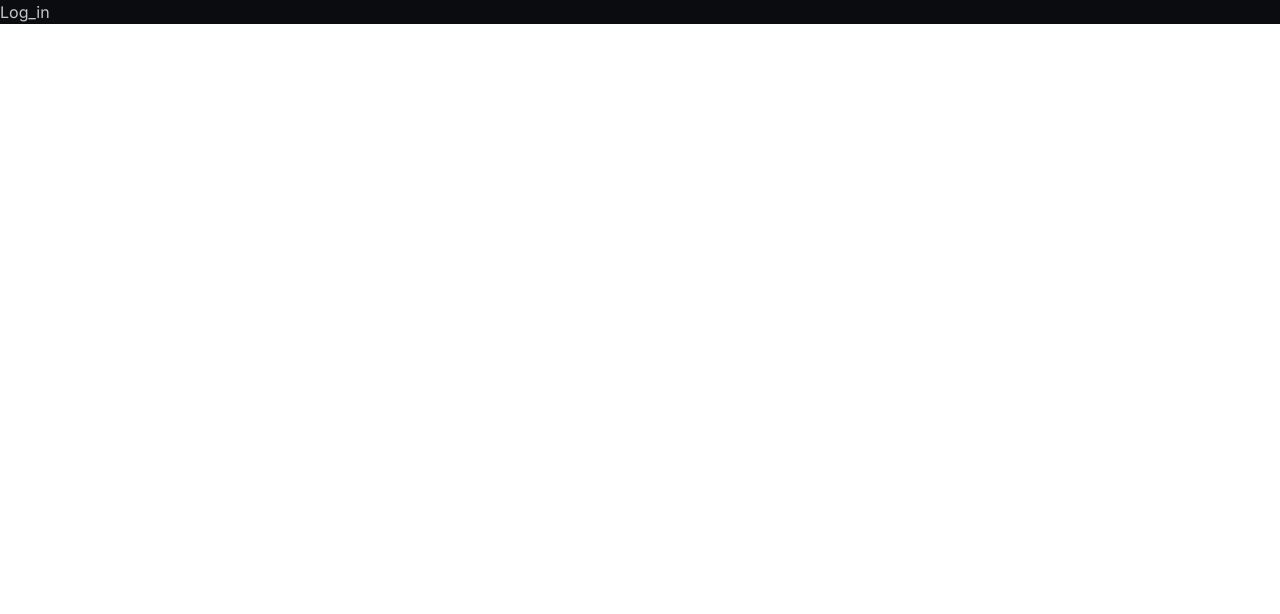
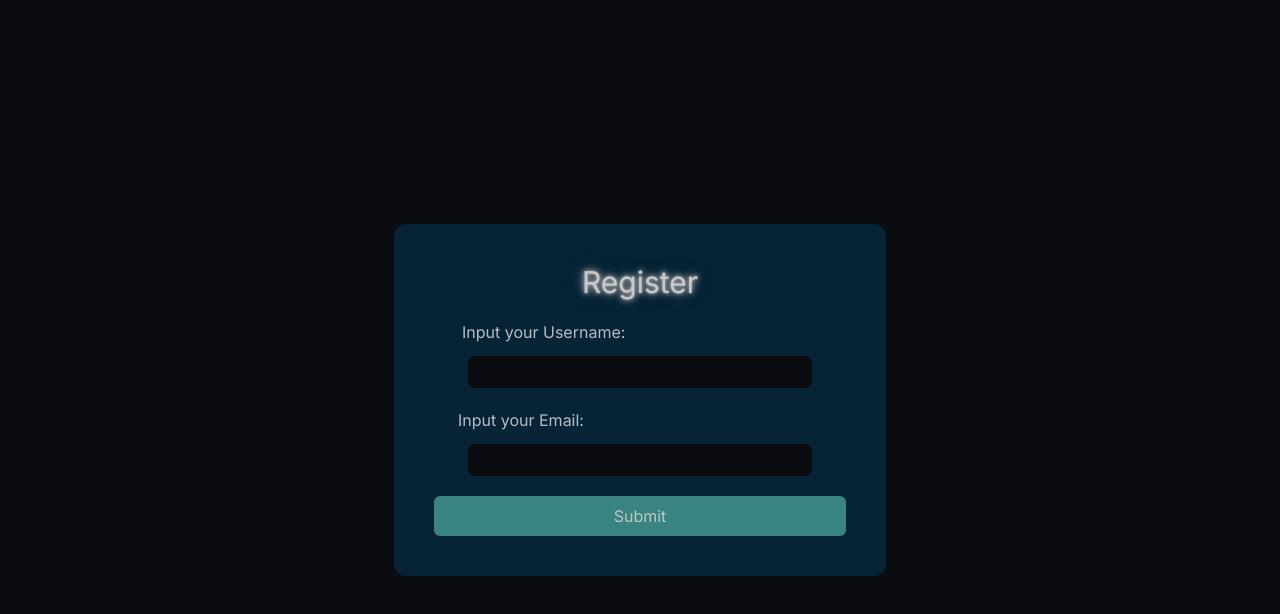
Before and after one commit to Maximus019BG/Azion, a Next.js app in the folder client/azion-f/: page /log-in in a window 1280 px wide. Shown: the top 614 px of the page. Built offline with nearby package versions, Linux system fonts and the light colour scheme.

Commit message:
fix(navbar)

```diff
--- a/client/azion-f/app/globals.css
+++ b/client/azion-f/app/globals.css
@@ -4,10 +4,11 @@
 
 @layer base {
   :root {
-    --foreground: 197, 198, 199;
+    --foreground: 242, 242, 242;
     --background: 11, 12, 16;
     --muted: 115, 115, 115;
-    --accent: 69, 162, 157;
+    --accent: 7, 42, 64;
+    --lightAccent: 69, 162, 157;
   }
 }
 
--- a/client/azion-f/app/log-in/page.tsx
+++ b/client/azion-f/app/log-in/page.tsx
@@ -1,5 +1,5 @@
 "use client";
-import React, {useEffect} from 'react'
+import React, {useEffect, useState} from 'react'
 import axios, {AxiosResponse} from "axios";
 import { apiUrl } from '../api/config';
 
@@ -7,6 +7,7 @@ interface Token {
   refreshToken: string;
   accessToken: string;
 }
+
 
 
 const sessionCheck = (data: any) => {
@@ -34,9 +35,18 @@ const sessionCheck = (data: any) => {
 };
 const Log_in = () => {
 
+    const [name, setName] = useState("");
+    const [email, setEmail] = useState("");
+
+    const handleSubmit = () => {
+        console.log("TI SI")
+    }
+
     useEffect(() => {
         const refreshToken = localStorage.getItem('azionRefreshToken');
         const accessToken = localStorage.getItem('azionAccessToken');
+
+
 
         if (refreshToken && accessToken) {
             const data = { refreshToken, accessToken };
@@ -45,7 +55,37 @@ const Log_in = () => {
     }, []);
 
   return (
-    <div>Log_in</div>
+    <div className="w-screen h-screen bg-background flex flex-col justify-center items-center">
+      <div className="h-fit w-fit bg-accent rounded-xl opacity-80 flex flex-col gap-5 justify-center items-center p-5 md:p-10">
+        <h1 className="text-3xl neon-text">Register</h1>
+        <div className="w-full flex flex-col justify-center items-center gap-3">
+          <p className="text-slate-200 w-96 flex flex-col justify-center items-start ml-7">
+            Input your Username:
+          </p>
+          <input
+            onChange={(e) => setName(e.target.value)}
+            type="text"
+            className=" bg-background opacity-100 w-full md:w-10/12 p-1 rounded-md"
+          />
+        </div>
+        <div className="w-full flex flex-col justify-center items-center gap-3">
+          <p className="text-slate-200 w-full flex flex-col justify-center items-start ml-4 md:ml-8 lg:ml-12">
+            Input your Email:
+          </p>
+          <input
+            onChange={(e) => setEmail(e.target.value)}
+            type="email"
+            className=" bg-background opacity-100 w-full md:w-10/12 p-1 rounded-md"
+          />
+        </div>
+        <button
+          onClick={handleSubmit}
+          className="bg-lightAccent w-full text-foreground px-4 py-2 rounded-md"
+        >
+          Submit
+        </button>
+      </div>
+    </div>
   )
 }
 
--- a/client/azion-f/app/organizations/page.tsx
+++ b/client/azion-f/app/organizations/page.tsx
@@ -47,7 +47,7 @@ const Home = () => {
     else if(!accessToken && !refreshToken) {
         window.location.href = '/log-in';
     }
-  }, []); // Empty dependency array to run only once on component mount
+  }, []);
 
   return (
     <div className="neon-text h-screen w-screen bg-black overflow-x-hidden">
--- a/client/azion-f/app/page.tsx
+++ b/client/azion-f/app/page.tsx
@@ -1,6 +1,7 @@
 "use client";
 import { motion } from "framer-motion";
 import Image from "next/image";
+import Link from "next/link";
 import Navbar from "./components/Navbar";
 import { Commissioner, Poppins } from "next/font/google";
 import background from "../public/background1.png";
@@ -57,6 +58,7 @@ const Home = () => {
       setButtonText2("Log in");
     }
   }, []);
+
   return (
     <div className="h-screen w-full overflow-x-hidden">
       <div>
@@ -91,6 +93,7 @@ const Home = () => {
             transition={{ duration: 0.6, delay: 0.6 }}
             className="flex flex-col sm:flex-row justify-start items-start gap-4 md:gap-8 mt-8 md:mt-12 lg:mt-16 w-full"
           >
+            <Link href="/register">
               <motion.button
                 whileHover={{ scale: 1.05 }}
                 whileTap={{ scale: 0.95 }}
@@ -98,6 +101,7 @@ const Home = () => {
               >
                 {ButtonText1}
               </motion.button>
+            </Link>
             <motion.button
               whileHover={{ scale: 1.05 }}
               whileTap={{ scale: 0.95 }}
--- a/client/azion-f/app/register/page.tsx
+++ b/client/azion-f/app/register/page.tsx
@@ -1,6 +1,7 @@
 "use client";
-import React, {useEffect, useState} from "react";
+import React, { useEffect, useState } from "react";
 import axios, { AxiosResponse } from "axios";
+import { apiUrl } from "../api/config";
 
 interface Token {
   refreshToken: string;
@@ -9,18 +10,17 @@ interface Token {
 
 const AxiosFunction = (data: any) => {
   axios
-    .post("http://localhost:8080/api/auth/register", data, {
+    .post(`${apiUrl}/auth/register`, data, {
       headers: {
-        'Content-Type': 'application/json'
-      }
+        "Content-Type": "application/json",
+      },
     })
     .then(function (response: AxiosResponse) {
       const accessToken = response.data.accessToken;
       const refreshToken = response.data.refreshToken;
-      window.location.href = '/organizations';
-      localStorage.setItem('azionAccessToken', accessToken);
-      localStorage.setItem('azionRefreshToken', refreshToken);
-
+      window.location.href = "/organizations";
+      localStorage.setItem("azionAccessToken", accessToken);
+      localStorage.setItem("azionRefreshToken", refreshToken);
     })
     .catch(function (error: any) {
       console.log(error.response ? error.response : error);
@@ -28,59 +28,51 @@ const AxiosFunction = (data: any) => {
 };
 
 const SessionCheck = () => {
-
-    const refreshToken: string|null = localStorage.getItem('azionRefreshToken');
-    const accessToken: string|null = localStorage.getItem('azionAccessToken');
-
+  const refreshToken: string | null = localStorage.getItem("azionRefreshToken");
+  const accessToken: string | null = localStorage.getItem("azionAccessToken");
 
   const data: Token = {
-    refreshToken: refreshToken ? refreshToken : '',
-    accessToken: accessToken ? accessToken : ''
+    refreshToken: refreshToken ? refreshToken : "",
+    accessToken: accessToken ? accessToken : "",
   };
   axios
-      .post("http://localhost:8080/api/token/session/check", data, {
+    .post(`${apiUrl}/token/session/check`, data, {
       headers: {
-          'Content-Type': 'application/json'
-        }
+        "Content-Type": "application/json",
+      },
     })
     .then(function (response: AxiosResponse) {
       const message = response.data.message;
 
-        if(message === 'newAccessToken generated') {
+      if (message === "newAccessToken generated") {
         const accessToken = response.data.accessToken;
 
-          localStorage.setItem('azionAccessToken', accessToken);
-          window.location.href = '/organizations';
+        localStorage.setItem("azionAccessToken", accessToken);
+        window.location.href = "/organizations";
+      } else if (message === "success") {
+        window.location.href = "/organizations";
+      } else if (message === "sessionCheck failed") {
+        localStorage.removeItem("azionAccessToken");
+        localStorage.removeItem("azionRefreshToken");
+      } else {
+        localStorage.removeItem("azionAccessToken");
+        localStorage.removeItem("azionRefreshToken");
       }
-        else if(message === 'success') {
-          window.location.href = '/organizations';
-        }
-        else if(message === 'sessionCheck failed'){
-          localStorage.removeItem('azionAccessToken')
-          localStorage.removeItem('azionRefreshToken')
-        }
-        else{
-          localStorage.removeItem('azionAccessToken')
-          localStorage.removeItem('azionRefreshToken')
-        }
-
     })
     .catch(function (error: any) {
       // console.log(error.response ? error.response : error);
       if (error.response) {
         const message = error.response.data.message;
 
-          if(message === 'sessionCheck failed'){
-            localStorage.removeItem('azionAccessToken')
-            localStorage.removeItem('azionRefreshToken')
+        if (message === "sessionCheck failed") {
+          localStorage.removeItem("azionAccessToken");
+          localStorage.removeItem("azionRefreshToken");
+        } else {
+          localStorage.removeItem("azionAccessToken");
+          localStorage.removeItem("azionRefreshToken");
         }
-          else{
-            localStorage.removeItem('azionAccessToken')
-            localStorage.removeItem('azionRefreshToken')
-          }
-        }
-        else {
-          console.log('An error occurred, but no server response was received.');
+      } else {
+        console.log("An error occurred, but no server response was received.");
       }
     });
 };
@@ -89,14 +81,14 @@ const Sign_up = () => {
   const [email, setEmail] = useState("");
   const [age, setAge] = useState("");
   const [password, setPassword] = useState("");
-  const [role, setRole] =  useState("");
+  const [password2, setPassword2] = useState("");
+  const [role, setRole] = useState("");
   const [mfaEnabled, setMfaEnabled] = useState(false);
 
   //NEEDS useEffect
   useEffect(() => {
     SessionCheck();
   });
-
 
   const handleSubmit = () => {
     const parsedDate = new Date(age);
@@ -106,24 +98,45 @@ const handleSubmit = () => {
       email,
       age,
       password,
-    role: "TestUser",
-    mfaEnabled: true
+      role: "none",
+      mfaEnabled: true,
     };
 
+    if (password === password2) {
       AxiosFunction(userData);
+    } else {
+      return (
+        <div role="alert" className="alert">
+          <svg
+            xmlns="http://www.w3.org/2000/svg"
+            fill="none"
+            viewBox="0 0 24 24"
+            className="stroke-info h-6 w-6 shrink-0"
+          >
+            <path
+              strokeLinecap="round"
+              strokeLinejoin="round"
+              strokeWidth="2"
+              d="M13 16h-1v-4h-1m1-4h.01M21 12a9 9 0 11-18 0 9 9 0 0118 0z"
+            ></path>
+          </svg>
+          <span>The passowrd does not match</span>
+        </div>
+      );
+    }
   };
   return (
-    <div className="w-screen h-screen flex flex-col justify-center items-center">
-      <div className="h-[65vh] w-[90vw] md:w-[60vw] lg:w-[40vw] xl:w-[30vw] bg-slate-900 rounded-xl opacity-80 flex flex-col gap-5 justify-center items-center p-5 md:p-10">
-        <h1 className="text-3xl text-slate-200">Sign Up</h1>
+    <div className="w-screen h-screen bg-background flex flex-col justify-center items-center">
+      <div className="h-fit w-fit bg-accent rounded-xl opacity-80 flex flex-col gap-5 justify-center items-center p-5 md:p-10">
+        <h1 className="text-3xl neon-text">Register</h1>
         <div className="w-full flex flex-col justify-center items-center gap-3">
-          <p className="text-slate-200 w-full flex flex-col justify-center items-start ml-4 md:ml-8 lg:ml-12">
+          <p className="text-slate-200 w-96 flex flex-col justify-center items-start ml-7">
             Input your Username:
           </p>
           <input
             onChange={(e) => setName(e.target.value)}
             type="text"
-            className="border-2 border-black opacity-100 w-full md:w-10/12 p-1 rounded-md"
+            className=" bg-background opacity-100 w-full md:w-10/12 p-1 rounded-md"
           />
         </div>
         <div className="w-full flex flex-col justify-center items-center gap-3">
@@ -133,7 +146,7 @@ const handleSubmit = () => {
           <input
             onChange={(e) => setEmail(e.target.value)}
             type="email"
-            className="border-2 border-black opacity-100 w-full md:w-10/12 p-1 rounded-md"
+            className=" bg-background opacity-100 w-full md:w-10/12 p-1 rounded-md"
           />
         </div>
         <div className="w-full flex flex-col justify-center items-center gap-3">
@@ -143,7 +156,7 @@ const handleSubmit = () => {
           <input
             onChange={(e) => setAge(e.target.value)}
             type="date"
-            className="border-2 border-black opacity-100 w-full md:w-10/12 p-1 rounded-md"
+            className=" bg-background opacity-100 w-full md:w-10/12 p-1 rounded-md"
           />
         </div>
         <div className="w-full flex flex-col justify-center items-center gap-3">
@@ -153,12 +166,22 @@ const handleSubmit = () => {
           <input
             onChange={(e) => setPassword(e.target.value)}
             type="password"
-            className="border-2 border-black opacity-100 w-full md:w-10/12 p-1 rounded-md"
+            className=" bg-background opacity-100 w-full md:w-10/12 p-1 rounded-md"
+          />
+        </div>
+        <div className="w-full flex flex-col justify-center items-center gap-3">
+          <p className="text-slate-200 w-full flex flex-col justify-center items-start ml-4 md:ml-8 lg:ml-12">
+            Repeat your Password:
+          </p>
+          <input
+            onChange={(e) => setPassword2(e.target.value)}
+            type="password"
+            className=" bg-background opacity-100 w-full md:w-10/12 p-1 rounded-md"
           />
         </div>
         <button
           onClick={handleSubmit}
-          className="bg-blue-500 text-white px-4 py-2 rounded-md"
+          className="bg-lightAccent w-full text-foreground px-4 py-2 rounded-md"
         >
           Submit
         </button>
--- a/client/azion-f/tailwind.config.ts
+++ b/client/azion-f/tailwind.config.ts
@@ -13,6 +13,7 @@ module.exports = {
         foreground: 'rgb(var(--foreground))',
         muted: 'rgb(var(--muted))',
         accent: 'rgb(var(--accent))',
+        lightAccent: 'rgb(var(--lightAccent))',
       },
     },
   },
```
Also changed, not shown: client/azion-f/app/components/Navbar.tsx (+7 -2 lines). Lines whose indentation alone changed are shown as unchanged.
